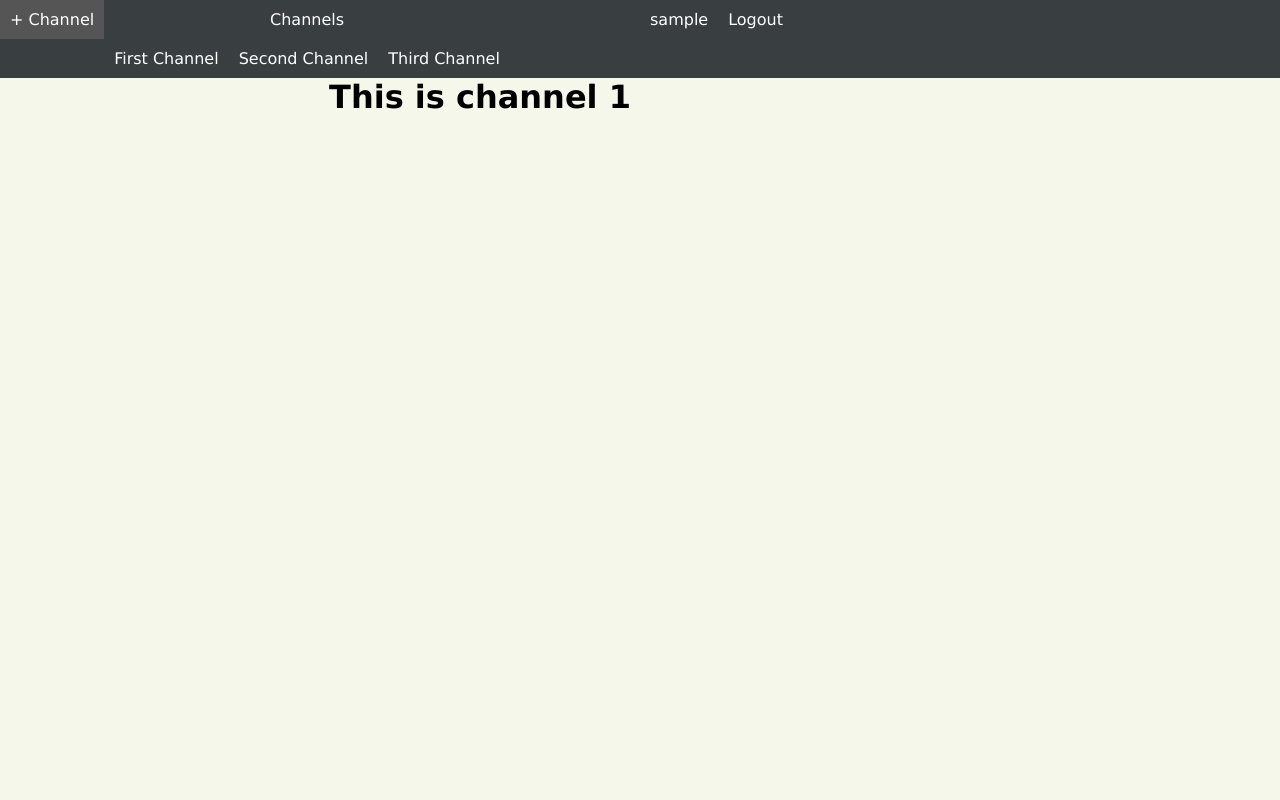
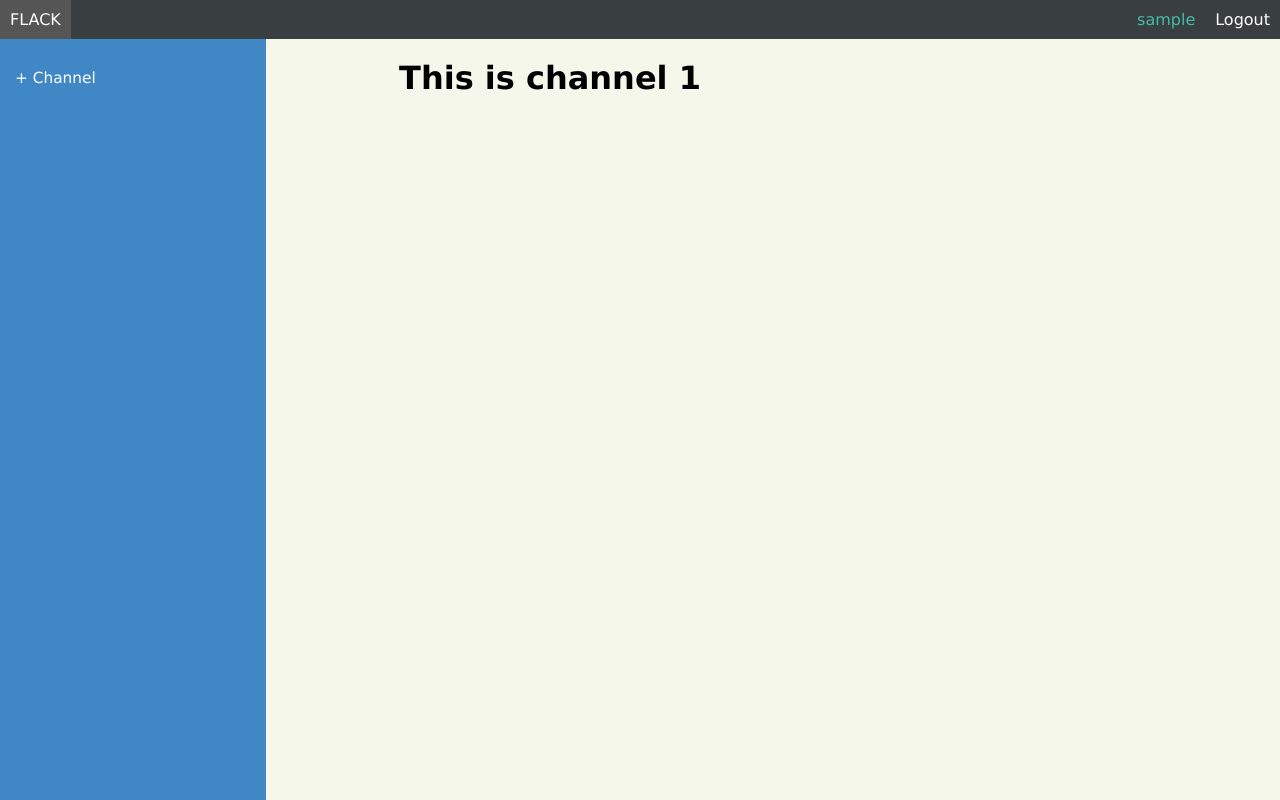
Before and after one commit to nahuakang/cs50w-project2, a Flask app: page /channels/1 in a window 1280 px wide. Run offline with Flask 2, Linux system fonts and the light colour scheme; the visitor is signed in with stand-in values (Sample User, id 1).

Commit message:
redesign channels to be sidebar

```diff
--- a/templates/layout.html
+++ b/templates/layout.html
@@ -15,45 +15,40 @@
 <body>
 
     {% if session.username %}
-
     <nav>
         <ul>
+            <li><a href="{{ url_for('index') }}">FLACK</a></li>
+        </ul>
+        <ul class="user-tab">
             <li>
-                    <a href="{{ url_for('create') }}">+ Channel</a>
-                </li>
-                <li>
-                    <a href="">Channels</a>
-                    <ul>
-                        <li><a href="/channels/first">First Channel</a></li>
-                        <li><a href="/channels/second">Second Channel</a></li>
-                        <li><a href="/channels/third">Third Channel</a></li>
-                    </ul>
-                </li>
-            </ul>
-            <ul>
-                <li>
-                    <a href="">{{ session.username }}</a>
+                <a href="#" style="color: #44BBA4;"> {{ session.username }} </a>
             </li>
             <li>
                 <a href="{{ url_for('logout') }}">Logout</a>
             </li>
         </ul>
     </nav>
-
     {% else %}
-
     <nav>
         <ul>
-                <li><a href="">FLACK</a></li>
+            <li><a href={{ url_for('index') }}>FLACK</a></li>
         </ul>
     </nav>
-
     {% endif %}
 
     <div class="wrapper">
 
+        <div class="sidebar">
+            <div class="channel create-channel"><a href="{{ url_for('create') }}"><p>+ Channel</p></a></div>
+            {% for channel in channels %}
+            <div class="channel"><a href="{{ url_for('enter', channel=channel) }}"><p>{{channel}}</p></a></div>
+            {% endfor %}
+        </div>
+
+        <div class="chat-panel">
             {% block content %}
             {% endblock %}
+        </div>
 
     </div>
 
```
Lines whose indentation alone changed are shown as unchanged.
